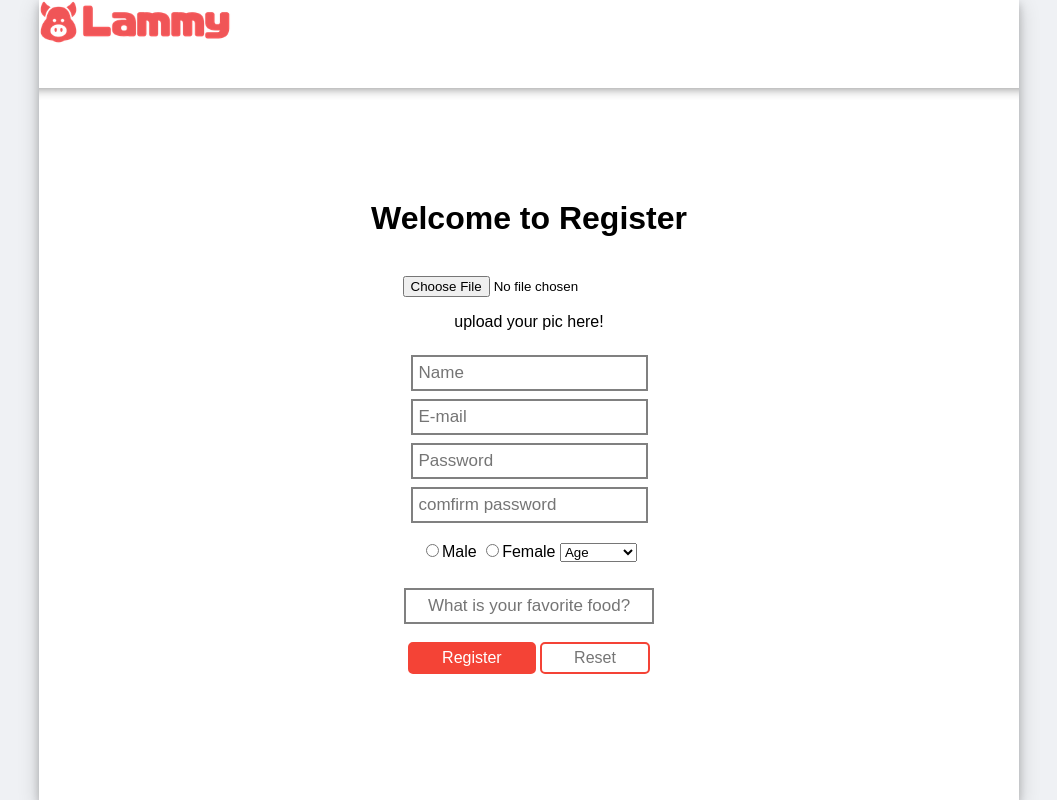
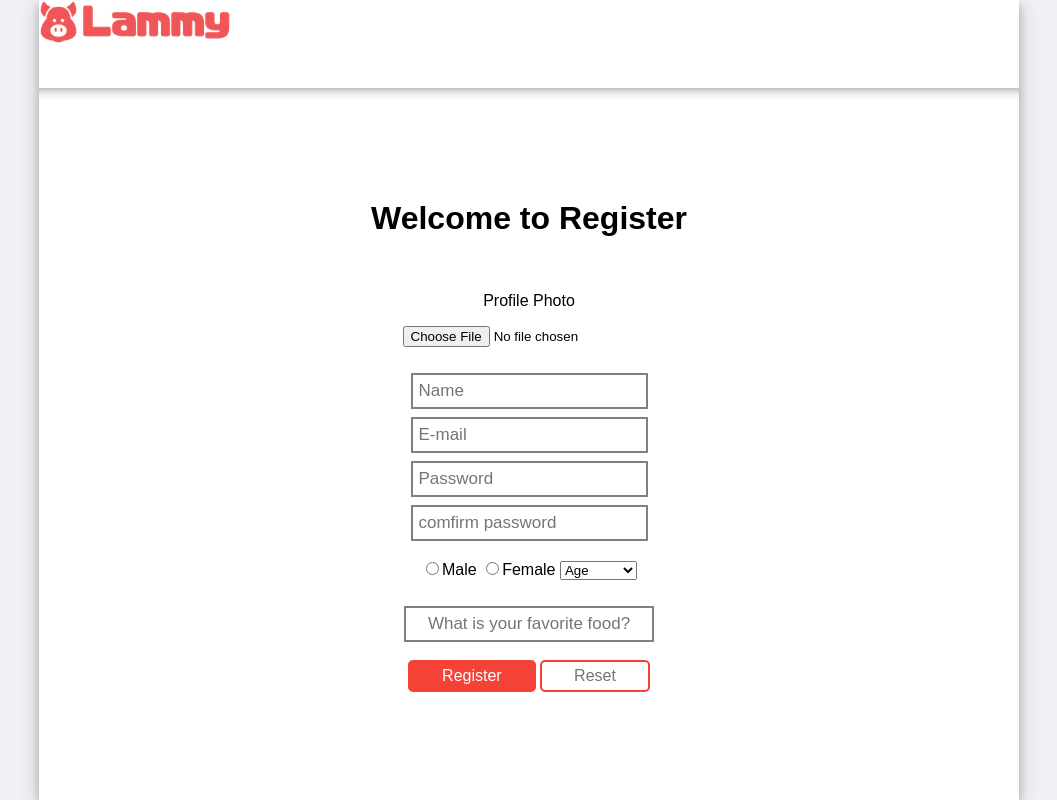
Before and after one commit to hirokazu-taneda/Lammy, a PHP site: page /register.php in a window 1280 px wide. Shown: the whole page, without its empty margins (111-1168 px from the left). Run offline with PHP 8.4, Linux system fonts and the light colour scheme.

Commit message:
I couldn't make profile picture

```diff
--- a/register.php
+++ b/register.php
@@ -1,4 +1,5 @@
 <?php
+  session_start();
   include 'dblammy.php';
 
 
@@ -14,26 +15,52 @@ $error = 0;
   $age = $_POST["age"];
   $gender = $_POST["gender"];
   $question = $_POST["question"];
-
+  $upfile = $_POST["upfile"];
 
                   $regist_name_error = "";
                   $regist_pass_error = "";
                   $regist_q_error = "";
+                  $regist_upfile_error = "";
 
-                  unset($regist_name_error, $regist_pass_error, $regist_q_error);
+                  $target_dir = "uploads/";
+                  $target_file = $target_dir . basename($_FILES["upfile"]);
+                  $uploadOk = 1; //error =1;
+                  $imageFileType = strtolower(pathinfo($target_file,PATHINFO_EXTENSION));
+                  $check = getimagesize($_FILES["upfile"]);
+
+                  unset($regist_name_error, $regist_pass_error, $regist_q_error, $regist_upfile_error);
+
+
+                  if($regist_upfile_error !== false) {
+                      $regist_upfile_error = " Its wrong file";
+                      $error = 1;
+                      }
+                      elseif(file_exists($target_file)) {
+                      $regist_upfile_error = "Sorry, file already exists.";
+                      $error = 1;
+                      }
+                      elseif($_FILES["upfile"] > 200000) {
+                      $regist_upfile_error = "Sorry, your file is too large.";
+                      $error = 1;
+                      }
+                      elseif($imageFileType != "jpg" && $imageFileType !="png") {
+                      $regist_upfile_error ="Sorry, only JPG & PNG files are allowed.";
+                      $error = 1;
+                      }
+
+
 
                   if(mb_strlen($name) < 2) {
-
                       $regist_name_error = " Please set name minimum of 2 characters.";
                       $error = 1;
-                      } elseif(mb_strlen($name) > 10) {
-
+                      }
+                      elseif(mb_strlen($name) > 10) {
                       $regist_name_error = " Please set name maximum of 10 characters.";
-                        $error = 1;
-                      } elseif (!preg_match("/^[a-zA-Z0-9]+$/", $name)) {
+                      $error = 1;
+                      }
+                      elseif (!preg_match("/^[a-zA-Z0-9]+$/", $name)) {
                       $regist_name_error = "Please type name using half size alphanumeric characters.";
                       $error = 1;
-
                       }
 
 
@@ -77,12 +104,9 @@ $error = 0;
                       }
 
 
-
-
-
                   if ($error == 0 && $pass1 == $pass2) {
                       $sql = "INSERT INTO userinfo(name, email, pass1, age, gender, question, upfile)
-                      VALUES ('$name', '$email', '$pass1', '$age', '$gender', '$question', '')";
+                      VALUES ('$name', '$email', '$pass1', '$age', '$gender', '$question', 'upfile')";
 
                   if($conn ->query($sql)){
 
@@ -115,23 +139,19 @@ $error = 0;
         <hr>
         <div class="login">
 			     <h1>Welcome to Register</h1>
-    			 <form action="register.php" method="POST">
+    			 <form action="register.php" method="POST" enctype="multipart/form-data">
         			<div class="form"><br>
-        				<input type="file" name="upfile" size="400" value="picture" class= "pic" ><br>
-        				<p>upload your pic here!</p>
+                <p>Profile Photo</p>
 
-                  <input type="text" name="name" placeholder="Name" class= "name" required><br>
+        				<input type="file" name="upfile" size="200000" value="picture"  ><br><br>
 
+                  <input type="text" name="name" placeholder="Name" required><br>
 
+                  <input type="email" name="email" placeholder="E-mail"  required><br>
 
-                  <input type="email" name="email" placeholder="E-mail" class= "email" required><br>
-
-
-                  <input type="password" name="pass1" placeholder="Password" class="pass" required><br>
-
+                  <input type="password" name="pass1" placeholder="Password"  required><br>
 
                   <input type="password" name="pass2" placeholder="comfirm password" required><br><br>
-
 
         					<input type="radio" name="gender" value="male" required>Male
             			<input type="radio" name="gender" value="female">Female
@@ -147,12 +167,15 @@ $error = 0;
 
                     </select><br><br>
 
-
         					<input type="text" name="question" class= "login" placeholder="What is your favorite food?" required><br>
 
         			</div>
-                    <?php
 
+                  <?php
+
+                  if (isset($regist_upfile_error)) {
+                  echo "<span style='color:#ff0000;'> $regist_q_error</span><br>";
+                  }
 
                   if (isset($regist_name_error)) {
                   echo "<span style='color:#ff0000;'>$regist_name_error</span><br>";
@@ -165,14 +188,16 @@ $error = 0;
                   if (isset($regist_q_error)) {
                   echo "<span style='color:#ff0000;'> $regist_q_error</span><br>";
                   }
+
                   ?>
+    			   <br>
+        	   <button type ="submit" class="mainbutton submit" name="submit" >Register</button>
 
-    		<br>
-        	   <button type ="submit" class="mainbutton submit" name="submit" >Register</button>
-          	 <button type ="reset" class="mainbutton register">Reset</button><br>
+             <button type ="reset" class="mainbutton register">Reset</button><br>
+
             </form>
         </div>
+    </div>
 
-    </div>
 </body>
 </html>
```
